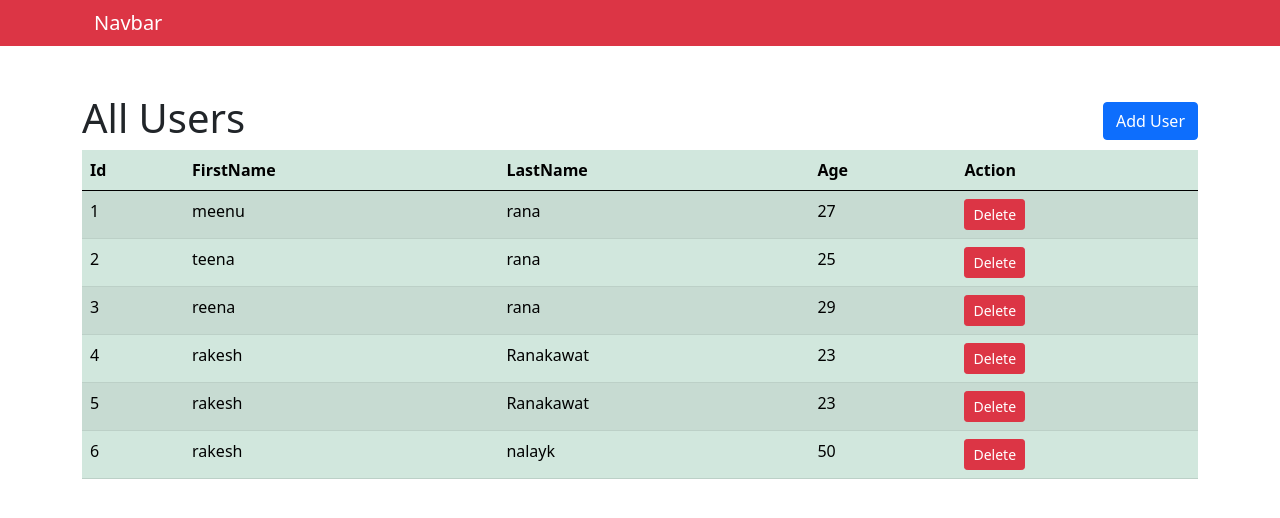
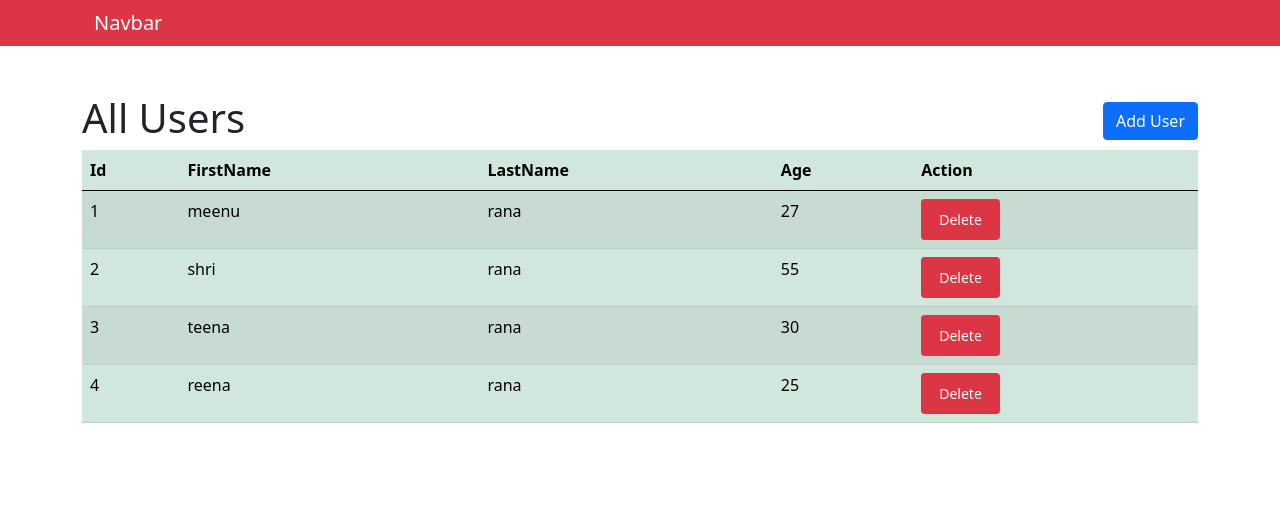
Before and after one commit to ranameenu/myreduxapp, a React (Create React App) app: page / in a window 1280 px wide. Shown: the top 518 px of the page. Built offline with nearby package versions, Linux system fonts and the light colour scheme; data requests are answered from the project's data file.

Commit message:
delete user from server

```diff
--- a/db.json
+++ b/db.json
@@ -1,40 +1,28 @@
 {
   "users": [
     {
-      "id": 1,
       "fName": "meenu",
       "lName": "rana",
-      "age": 27
+      "age": "27",
+      "id": 1
     },
     {
-      "id": 2,
+      "fName": "shri",
+      "lName": "rana",
+      "age": "55",
+      "id": 2
+    },
+    {
       "fName": "teena",
       "lName": "rana",
-      "age": 25
+      "age": "30",
+      "id": 3
     },
     {
-      "id": 3,
       "fName": "reena",
       "lName": "rana",
-      "age": 29
-    },
-    {
-      "fName": "rakesh",
-      "lName": "Ranakawat",
-      "age": "23",
+      "age": "25",
       "id": 4
-    },
-    {
-      "fName": "rakesh",
-      "lName": "Ranakawat",
-      "age": "23",
-      "id": 5
-    },
-    {
-      "fName": "rakesh",
-      "lName": "nalayk",
-      "age": "50",
-      "id": 6
     }
   ]
 }
--- a/src/components/users/User.js
+++ b/src/components/users/User.js
@@ -2,6 +2,10 @@ import React from 'react';
 
 const User = (props) => {
   const { id, fName, lName, age } = props.user;
+
+  const onClick = () => {
+    props.onDelete(id);
+  };
   return (
     <tr>
       <td>{id}</td>
@@ -9,7 +13,11 @@ const User = (props) => {
       <td>{lName}</td>
       <td>{age}</td>
       <td>
-        <a className="btn btn-danger btn-sm">Delete</a>
+        <a className="btn btn-danger btn-sm">
+          <button className="btn btn-danger btn-sm" onClick={onClick}>
+            Delete
+          </button>
+        </a>
       </td>
     </tr>
   );
--- a/src/components/users/Users.js
+++ b/src/components/users/Users.js
@@ -12,6 +12,14 @@ const Users = () => {
   useEffect(() => {
     getUsers();
   }, []);
+
+  // delete user
+  const onDelete = async (id) => {
+    let copyUsers = users;
+    copyUsers = copyUsers.filter((user) => user.id !== id);
+    setUsers(copyUsers);
+    await axios.delete(`http://localhost:5000/users/${id}`);
+  };
   return (
     <div>
       <div className="d-flex justify-content-between">
@@ -34,7 +42,9 @@ const Users = () => {
         </thead>
         <tbody>
           {users !== null ? (
-            users.map((user) => <User key={user.id} user={user} />)
+            users.map((user) => (
+              <User key={user.id} user={user} onDelete={onDelete} />
+            ))
           ) : (
             <tr>
               <td>No User Found</td>
```
Also changed, not shown: 1 other file (tests, documents, lock files or other folders).
